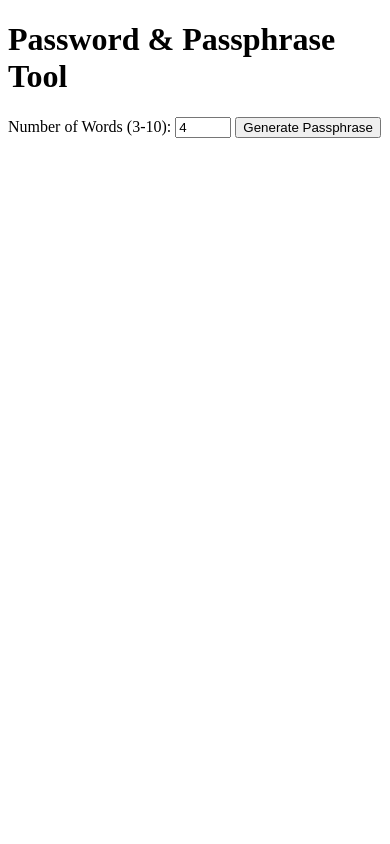
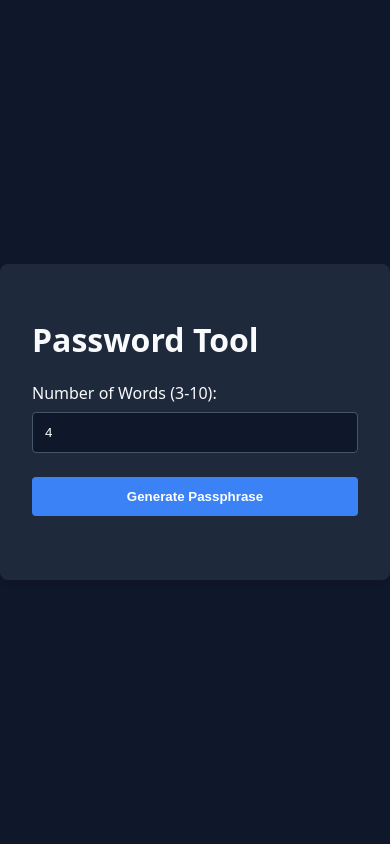
Before and after one commit to JPetovello/password-checker-web, a Flask app: page / in a window 390 px wide. Run offline with Flask 3, Linux system fonts and the light colour scheme.

Commit message:
Patch remaining security vulnerabilities, add error handling, and update frontend responsiveness

```diff
--- a/app.py
+++ b/app.py
@@ -9,10 +9,14 @@ app = Flask(__name__)
 WORDLIST_PATH = os.path.join(os.path.dirname(__file__), 'wordlist.txt')
 
 def load_wordlist():
-    if not os.path.exists(WORDLIST_PATH):
+    try:
+        if not os.path.exists(WORDLIST_PATH):
+            return []
+        with open(WORDLIST_PATH, 'r') as f:
+            return [line.strip() for line in f if line.strip()]
+    except Exception as e:
+        app.logger.error(f"Error reading wordlist: {e}")
         return []
-    with open(WORDLIST_PATH, 'r') as f:
-        return [line.strip() for line in f if line.strip()]
 
 @app.route('/')
 def index():
@@ -20,41 +24,50 @@ def index():
 
 @app.route('/api/check-password', methods=['POST'])
 def check_password():
-    data = request.get_json()
-    if not data or 'password' not in data:
-        return jsonify({'error': 'Invalid input, password required'}), 400
+    try:
+        data = request.get_json(silent=True)
+        if not data or 'password' not in data:
+            return jsonify({'error': 'Invalid input, password required'}), 400
 
-    password = data['password']
+        password = data['password']
+        if not isinstance(password, str):
+            return jsonify({'error': 'Password must be a string'}), 400
 
-    # Secure SHA-1 hashing example for local checks or k-anonymity
-    sha1_hash = hashlib.sha1(password.encode('utf-8')).hexdigest().upper()
+        # Secure SHA-1 hashing example for local checks or k-anonymity
+        sha1_hash = hashlib.sha1(password.encode('utf-8')).hexdigest().upper()
 
-    return jsonify({'status': 'checked', 'hash_prefix': sha1_hash[:5]})
+        return jsonify({'status': 'checked', 'hash_prefix': sha1_hash[:5]}), 200
+    except Exception as e:
+        app.logger.error(f"Server error in check_password: {e}")
+        return jsonify({'error': 'Internal server error'}), 500
 
 @app.route('/api/generate-passphrase', methods=['POST'])
 def generate_passphrase():
-    data = request.get_json() or {}
-    word_count = data.get('words', 4)
+    try:
+        data = request.get_json(silent=True) or {}
+        word_count = data.get('words', 4)
 
-    # Input validation for word count
-    try:
-        word_count = int(word_count)
-        if not (3 <= word_count <= 10):
-            raise ValueError()
-    except ValueError:
-        return jsonify({'error': 'Word count must be an integer between 3 and 10'}), 400
+        # Input validation for word count
+        try:
+            word_count = int(word_count)
+            if not (3 <= word_count <= 10):
+                raise ValueError()
+        except ValueError:
+            return jsonify({'error': 'Word count must be an integer between 3 and 10'}), 400
 
-    words = load_wordlist()
-    if not words:
-        return jsonify({'error': 'Wordlist unavailable'}), 500
+        words = load_wordlist()
+        if not words:
+            return jsonify({'error': 'Wordlist unavailable'}), 500
 
-    # Cryptographically secure random selection using secrets
-    chosen_words = [secrets.choice(words) for _ in range(word_count)]
-    passphrase = '-'.join(chosen_words)
+        # Cryptographically secure random selection using secrets
+        chosen_words = [secrets.choice(words) for _ in range(word_count)]
+        passphrase = '-'.join(chosen_words)
 
-    return jsonify({'passphrase': passphrase})
+        return jsonify({'passphrase': passphrase}), 200
+    except Exception as e:
+        app.logger.error(f"Server error in generate_passphrase: {e}")
+        return jsonify({'error': 'Internal server error'}), 500
 
 if __name__ == '__main__':
-    # Pull debug mode safely from environment variables (default to False)
     debug_mode = os.getenv('FLASK_DEBUG', 'False').lower() in ('true', '1', 't')
     app.run(host='0.0.0.0', port=5000, debug=debug_mode)
--- a/templates/index.html
+++ b/templates/index.html
@@ -2,11 +2,19 @@
 <html lang="en">
 <head>
     <meta charset="UTF-8">
+    <meta name="viewport" content="width=device-width, initial-scale=1.0">
     <title>Password Security Check</title>
+    <style>
+        body { font-family: system-ui, -apple-system, sans-serif; display: flex; justify-content: center; align-items: center; min-height: 100vh; margin: 0; background-color: #0f172a; color: #f8fafc; }
+        main { background: #1e293b; padding: 2rem; border-radius: 0.5rem; box-shadow: 0 4px 6px -1px rgb(0 0 0 / 0.1); width: 100%; max-width: 400px; box-sizing: border-box; }
+        input, button { width: 100%; padding: 0.75rem; margin-top: 0.5rem; margin-bottom: 1rem; border-radius: 0.25rem; border: 1px solid #475569; background: #0f172a; color: #fff; box-sizing: border-box; }
+        button { background: #3b82f6; border: none; cursor: pointer; font-weight: bold; }
+        button:hover { background: #2563eb; }
+    </style>
 </head>
 <body>
     <main>
-        <h1>Password & Passphrase Tool</h1>
+        <h1>Password Tool</h1>
         <form id="generator-form">
             <label for="wordCountSelect">Number of Words (3-10):</label>
             <input
@@ -22,7 +30,7 @@
             <button type="button" id="generateBtn" aria-label="Generate secure passphrase">Generate Passphrase</button>
         </form>
 
-        <div id="passphraseOutput" aria-live="polite" class="text-slate-400"></div>
+        <div id="passphraseOutput" aria-live="polite" style="margin-top: 1rem; color: #94a3b8;"></div>
     </main>
 </body>
 </html>
```
